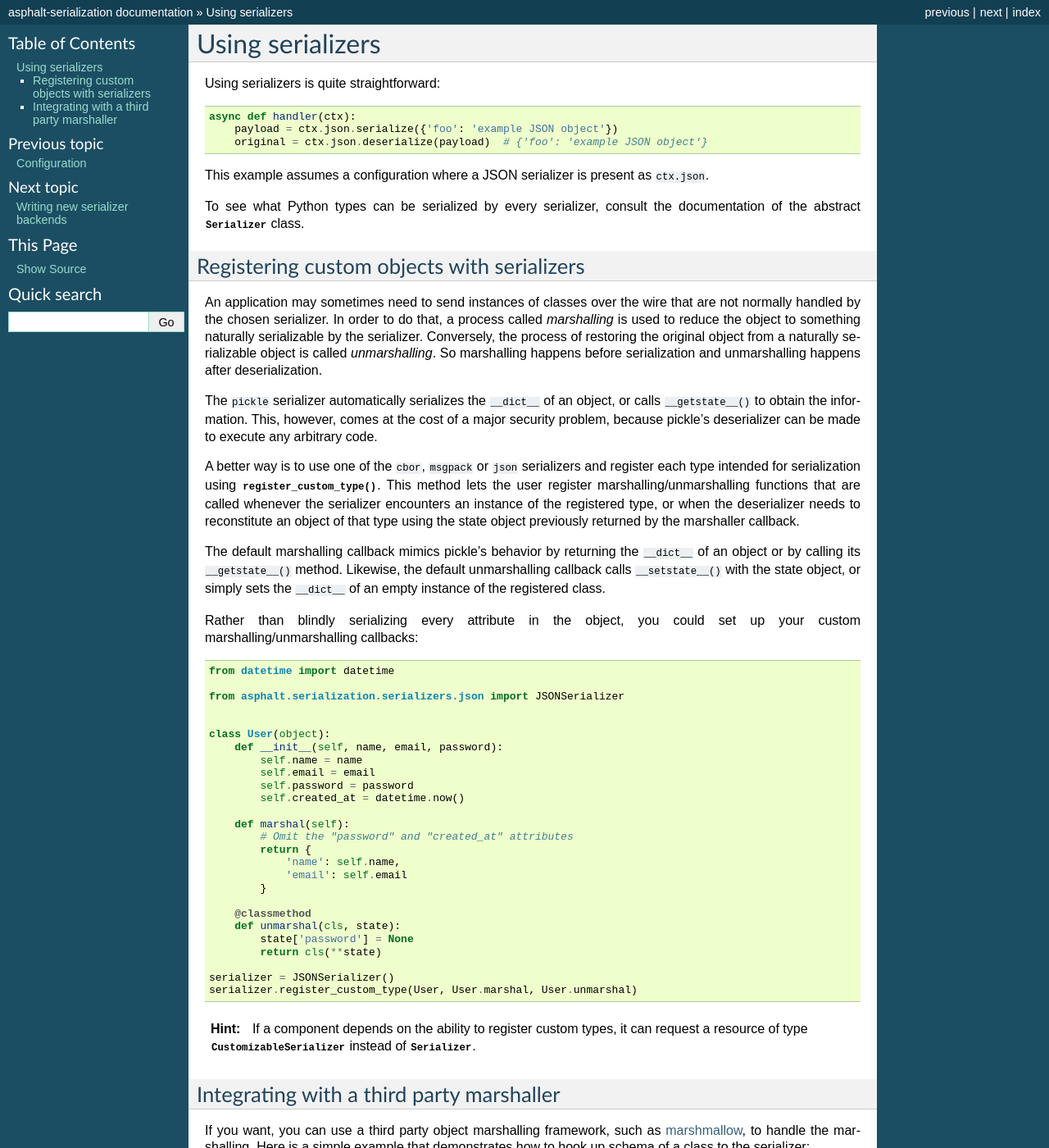
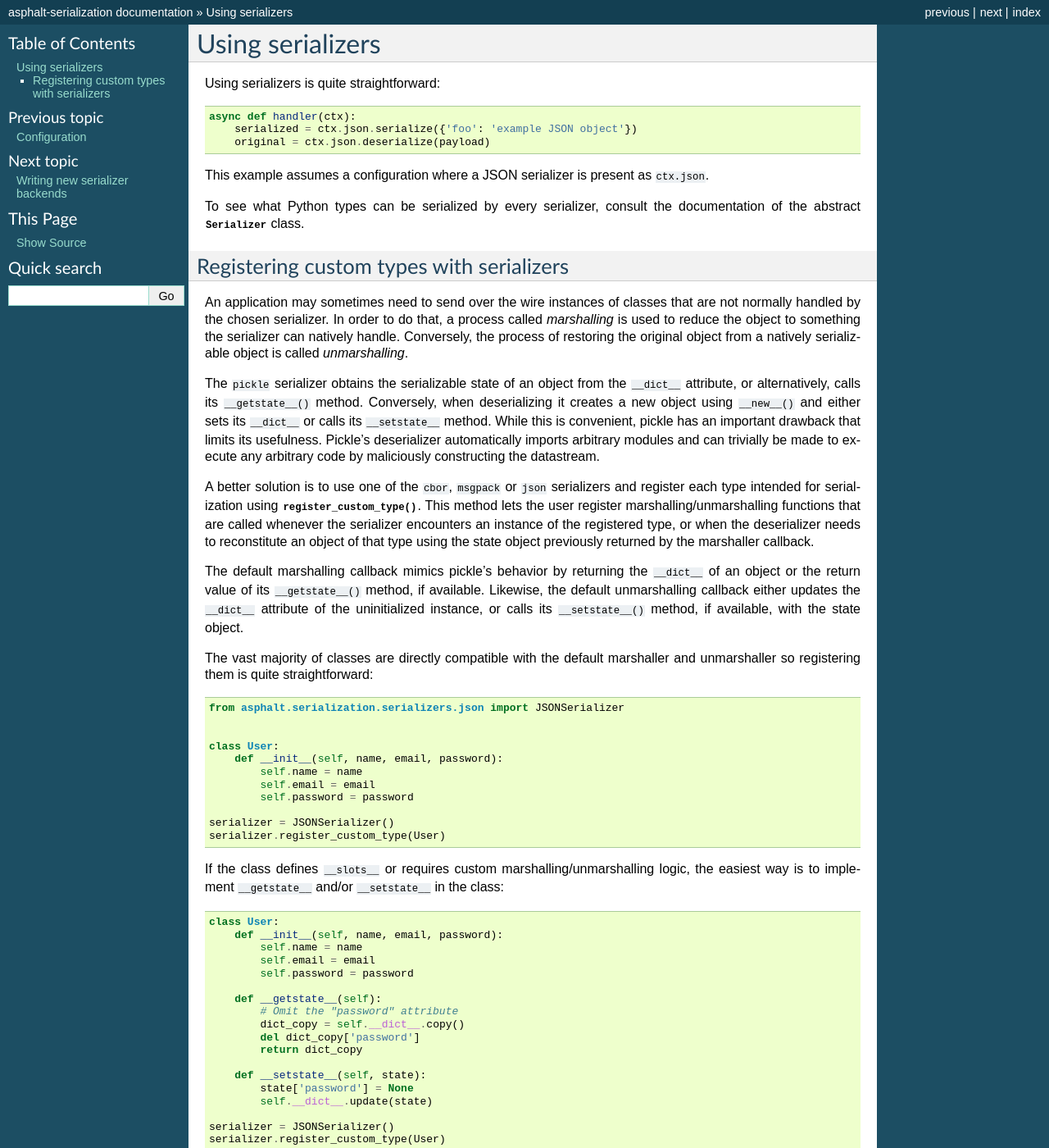
Before and after one commit to asphalt-framework/asphalt-serialization, a Sphinx documentation site: the page built from docs/usage.rst, in a window 1280 px wide and 1400 px high. Shown: the whole window at 82% size. Built offline with Sphinx 7.4.7, drawn with Linux system fonts in a browser that asks for light colours; some of the changed text lies outside the part shown.

Commit message:
Added custom type registration for cbor, msgpack and json serializers

```diff
--- a/docs/usage.rst
+++ b/docs/usage.rst
@@ -4,8 +4,8 @@
 Using serializers is quite straightforward::
 
     async def handler(ctx):
-        payload = ctx.json.serialize({'foo': 'example JSON object'})
-        original = ctx.json.deserialize(payload)  # {'foo': 'example JSON object'}
+        serialized = ctx.json.serialize({'foo': 'example JSON object'})
+        original = ctx.json.deserialize(payload)
 
 This example assumes a configuration where a JSON serializer is present as ``ctx.json``.
 
@@ -13,106 +13,105 @@
 abstract :class:`~asphalt.serialization.api.Serializer` class.
 
 
-Registering custom objects with serializers
--------------------------------------------
+Registering custom types with serializers
+-----------------------------------------
 
-An application may sometimes need to send instances of classes over the wire that are not normally
+An application may sometimes need to send over the wire instances of classes that are not normally
 handled by the chosen serializer. In order to do that, a process called *marshalling* is used to
-reduce the object to something naturally serializable by the serializer. Conversely, the process
-of restoring the original object from a naturally serializable object is called *unmarshalling*.
-So marshalling happens before serialization and unmarshalling happens after deserialization.
+reduce the object to something the serializer can natively handle. Conversely, the process
+of restoring the original object from a natively serializable object is called *unmarshalling*.
 
-The ``pickle`` serializer automatically serializes the ``__dict__`` of an object, or calls
-``__getstate__()`` to obtain the information. This, however, comes at the cost of a major security
-problem, because pickle's deserializer can be made to execute any arbitrary code.
+The ``pickle`` serializer obtains the serializable state of an object from the ``__dict__``
+attribute, or alternatively, calls its ``__getstate__()`` method. Conversely, when deserializing it
+creates a new object using ``__new__()`` and either sets its ``__dict__`` or calls its
+``__setstate__`` method. While this is convenient, pickle has an important drawback that limits
+its usefulness. Pickle's deserializer automatically imports arbitrary modules and can trivially be
+made to execute any arbitrary code by maliciously constructing the datastream.
 
-A better way is to use one of the ``cbor``, ``msgpack`` or ``json`` serializers and register each
-type intended for serialization using
+A better solution is to use one of the ``cbor``, ``msgpack`` or ``json`` serializers and register
+each type intended for serialization using
 :meth:`~asphalt.serialization.api.CustomizableSerializer.register_custom_type`. This method lets
 the user register marshalling/unmarshalling functions that are called whenever the serializer
 encounters an instance of the registered type, or when the deserializer needs to reconstitute an
 object of that type using the state object previously returned by the marshaller callback.
 
 The default marshalling callback mimics pickle's behavior by returning the ``__dict__`` of an
-object or by calling its ``__getstate__()`` method. Likewise, the default unmarshalling callback
-calls ``__setstate__()`` with the state object, or simply sets the ``__dict__`` of an empty
-instance of the registered class.
+object or the return value of its ``__getstate__()`` method, if available. Likewise, the default
+unmarshalling callback either updates the ``__dict__`` attribute of the uninitialized instance, or
+calls its ``__setstate__()`` method, if available, with the state object.
 
-Rather than blindly serializing every attribute in the object, you could set up your custom
-marshalling/unmarshalling callbacks::
-
-    from datetime import datetime
+The vast majority of classes are directly compatible with the default marshaller and unmarshaller
+so registering them is quite straightforward::
 
     from asphalt.serialization.serializers.json import JSONSerializer
 
 
-    class User(object):
+    class User:
         def __init__(self, name, email, password):
             self.name = name
             self.email = email
             self.password = password
-            self.created_at = datetime.now()
+
+    serializer = JSONSerializer()
+    serializer.register_custom_type(User)
+
+If the class defines ``__slots__`` or requires custom marshalling/unmarshalling logic, the easiest
+way is to implement ``__getstate__`` and/or ``__setstate__`` in the class::
+
+    class User:
+        def __init__(self, name, email, password):
+            self.name = name
+            self.email = email
+            self.password = password
+
+        def __getstate__(self):
+            # Omit the "password" attribute
+            dict_copy = self.__dict__.copy()
+            del dict_copy['password']
+            return dict_copy
+
+        def __setstate__(self, state):
+            state['password'] = None
+            self.__dict__.update(state)
+
+    serializer = JSONSerializer()
+    serializer.register_custom_type(User)
+
+If you are unable to modify the class itself, you can instead use standalone functions for that::
+
+    def marshal_user(user):
+        # Omit the "password" attribute
+        dict_copy = user.__dict__.copy()
+        del dict_copy['password']
+        return dict_copy
+
+
+    def unmarshal_user(user, state):
+        state['password'] = None
+        user.__dict__.update(state)
+
+    serializer.register_custom_type(User, marshal_user, unmarshal_user)
+
+The callbacks can be a natural part of the class too if you want::
+
+    class User:
+        def __init__(self, name, email, password):
+            self.name = name
+            self.email = email
+            self.password = password
 
         def marshal(self):
-            # Omit the "password" and "created_at" attributes
-            return {
-                'name': self.name,
-                'email': self.email
-            }
+            # Omit the "password" attribute
+            dict_copy = self.__dict__.copy()
+            del dict_copy['password']
+            return dict_copy
 
-        @classmethod
-        def unmarshal(cls, state):
+        def unmarshal(self, state):
             state['password'] = None
-            return cls(**state)
+            self.__dict__.update(state)
 
-    serializer = JSONSerializer()
     serializer.register_custom_type(User, User.marshal, User.unmarshal)
 
 .. hint:: If a component depends on the ability to register custom types, it can request a resource
  of type :class:`~asphalt.serialization.api.CustomizableSerializer` instead of
  :class:`~asphalt.serialization.api.Serializer`.
-
-Integrating with a third party marshaller
------------------------------------------
-
-If you want, you can use a third party object marshalling framework, such as marshmallow_, to
-handle the marshalling. Here is a simple example that demonstrates how to hook up schema of a
-class to the serializer::
-
-    from datetime import date
-
-    from asphalt.serialization.serializers.json import JSONSerializer
-    from marshmallow import Schema, fields
-    from marshmallow.decorators import post_load
-
-
-    class User(object):
-        def __init__(self, name, email, created_at=None):
-            self.name = name
-            self.email = email
-            self.created_at = created_at or date.today()
-
-
-    class UserSchema(Schema):
-        name = fields.Str()
-        email = fields.Email()
-        created_at = fields.DateTime()
-
-        @post_load
-        def make_user(self, data):
-            return User(**data)
-
-    schema = UserSchema()
-    serializer = JSONSerializer()
-    serializer.register_custom_type(User, lambda obj: schema.dump(obj).data,
-                                    lambda state: schema.load(state).data)
-
-Now you can happily serialize any User object and it all goes through ``UserSchema``::
-
-    user = User('Test person', 'test@example.org')
-    data = serializer.serialize(user)
-    user2 = serializer.deserialize(data)
-    assert user2.created_at == user.created_at
-
-
-.. _marshmallow: http://marshmallow.readthedocs.io/en/latest/
--- a/setup.py
+++ b/setup.py
@@ -35,7 +35,7 @@
     ],
     extras_require={
         'msgpack': 'msgpack-python >= 0.4.6',
-        'cbor': 'cbor2 ~= 2.0'
+        'cbor': 'cbor2 ~= 3.0'
     },
     entry_points={
         'asphalt.components': [
```
Also changed, not shown: 6 other files.
